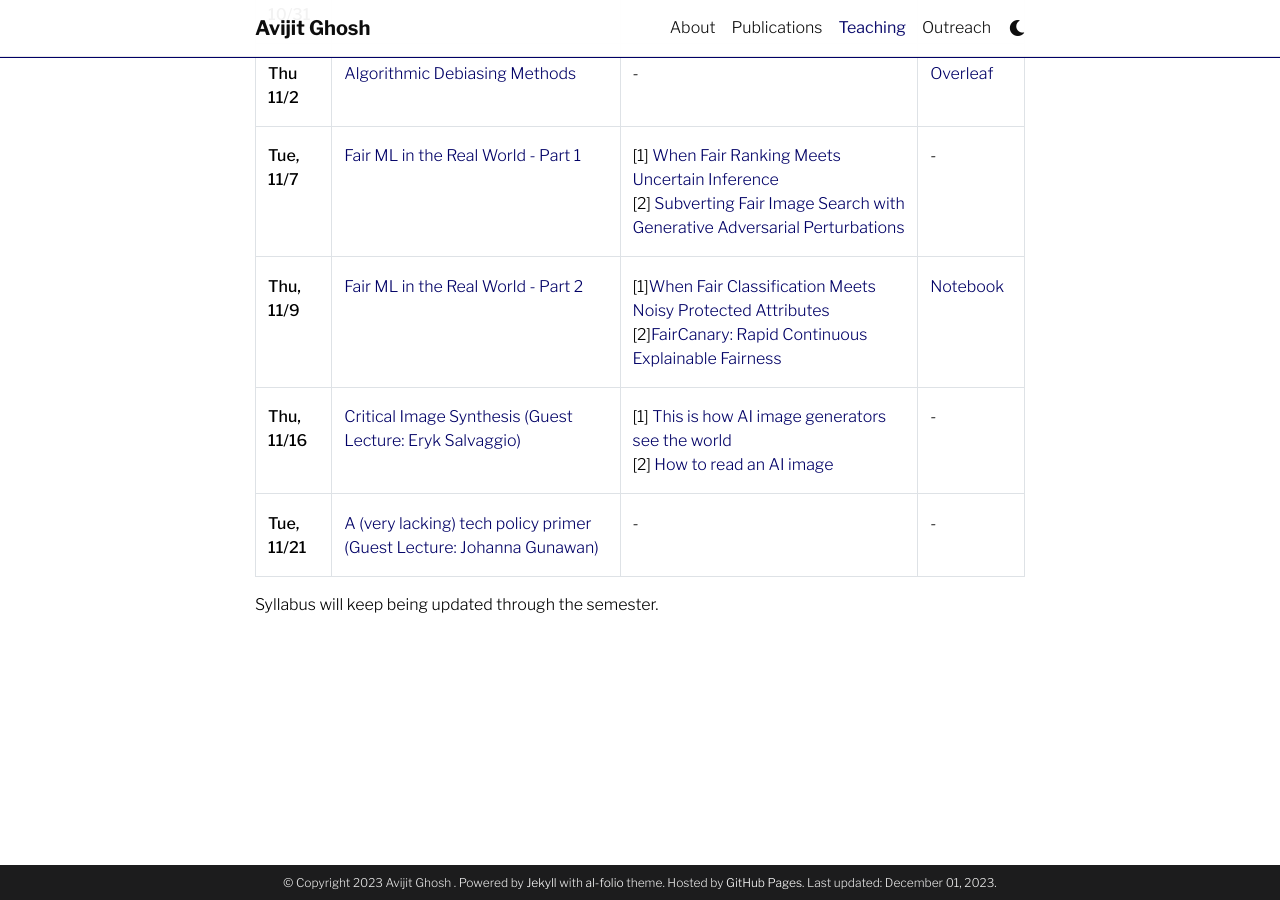
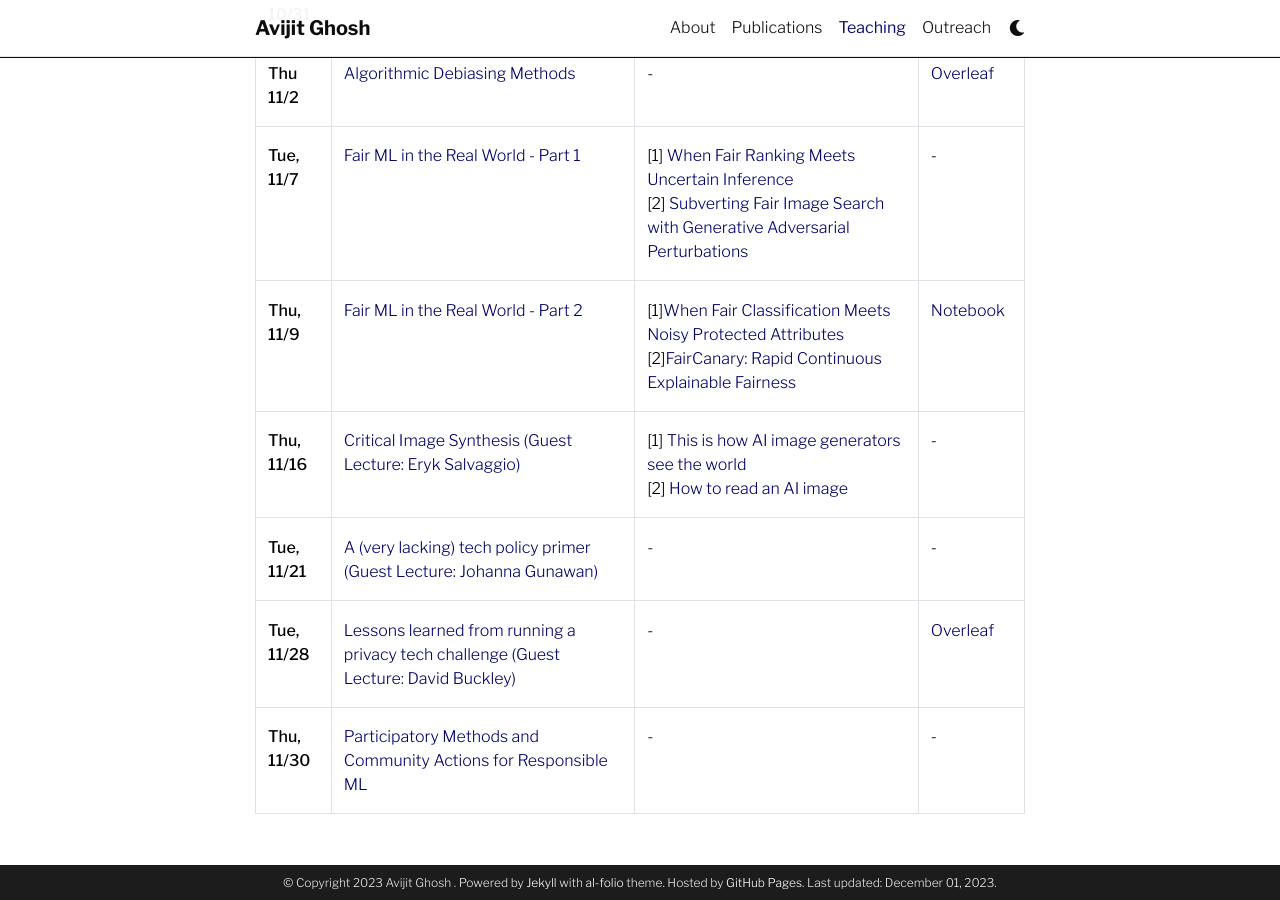
Before and after one commit to evijit/evijit.github.io, a Jekyll site: the page built from _pages/teaching.md, in a window 1280 px wide and 900 px high, scrolled down 2471 px. Built offline with Jekyll 4.4.1, drawn with Linux system fonts in a browser that asks for light colours; comment, search, counter and statistics services are not loaded; a style sheet for code colours, icons or effects is not loaded.

Commit message:
new material

```diff
--- a/_pages/teaching.md
+++ b/_pages/teaching.md
@@ -42,8 +42,5 @@ Knowledge of Python and ML fundamentals (DS 3000 or equivalent)
 | **Thu, 11/9** | [Fair ML in the Real World - Part 2](https://evijit.io/materials/Lecture_14_Real_World_Problems_Part2.pdf)  |  [1][When Fair Classification Meets Noisy Protected Attributes](https://arxiv.org/pdf/2307.03306.pdf) <br> [2][FairCanary: Rapid Continuous Explainable Fairness](https://arxiv.org/pdf/2106.07057.pdf) | [Notebook](https://colab.research.google.com/drive/1nGY70jcrQSESMBV1cfo__WfUNJerU3yb) |
 | **Thu, 11/16** | [Critical Image Synthesis (Guest Lecture: Eryk Salvaggio)](https://docs.google.com/presentation/d/153qJsw7qj9sj_s98h6z58CVHVtptGTge9kmdPvRp-pg/edit?usp=sharing)  | [1] [This is how AI image generators see the world](https://www.washingtonpost.com/technology/interactive/2023/ai-generated-images-bias-racism-sexism-stereotypes/) <br> [2] [How to read an AI image](https://cyberneticforests.substack.com/p/how-to-read-an-ai-image)  | - |
 | **Tue, 11/21** | [A (very lacking) tech policy primer (Guest Lecture: Johanna Gunawan)](https://evijit.io/materials/Johanna_Gunawan_Policy_Primer.pdf)  |  - | - |
-
-
-
-
-Syllabus will keep being updated through the semester.
+| **Tue, 11/28** | [Lessons learned from running a privacy tech challenge (Guest Lecture: David Buckley)](https://evijit.io/materials/David_Buckley_CDEI_Guest_Lecture.pdf)  |  - | [Overleaf](https://www.overleaf.com/read/bcqpwgkmcbgb#04beb3) |
+| **Thu, 11/30** | [Participatory Methods and Community Actions for Responsible ML](https://evijit.io/materials/Lecture_15_Participatory_Approaches_Community_Action.pdf)  |  - | - |
```
Also changed, not shown: 3 other files.
